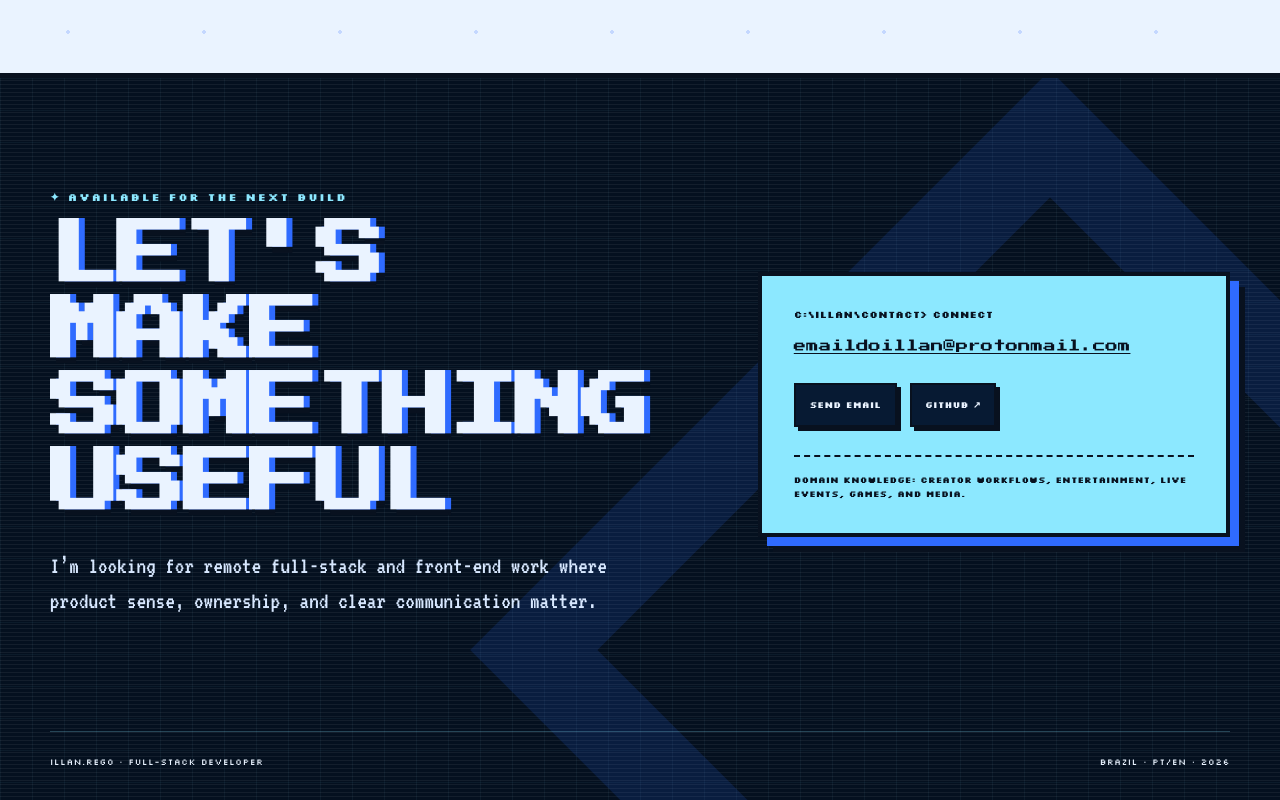
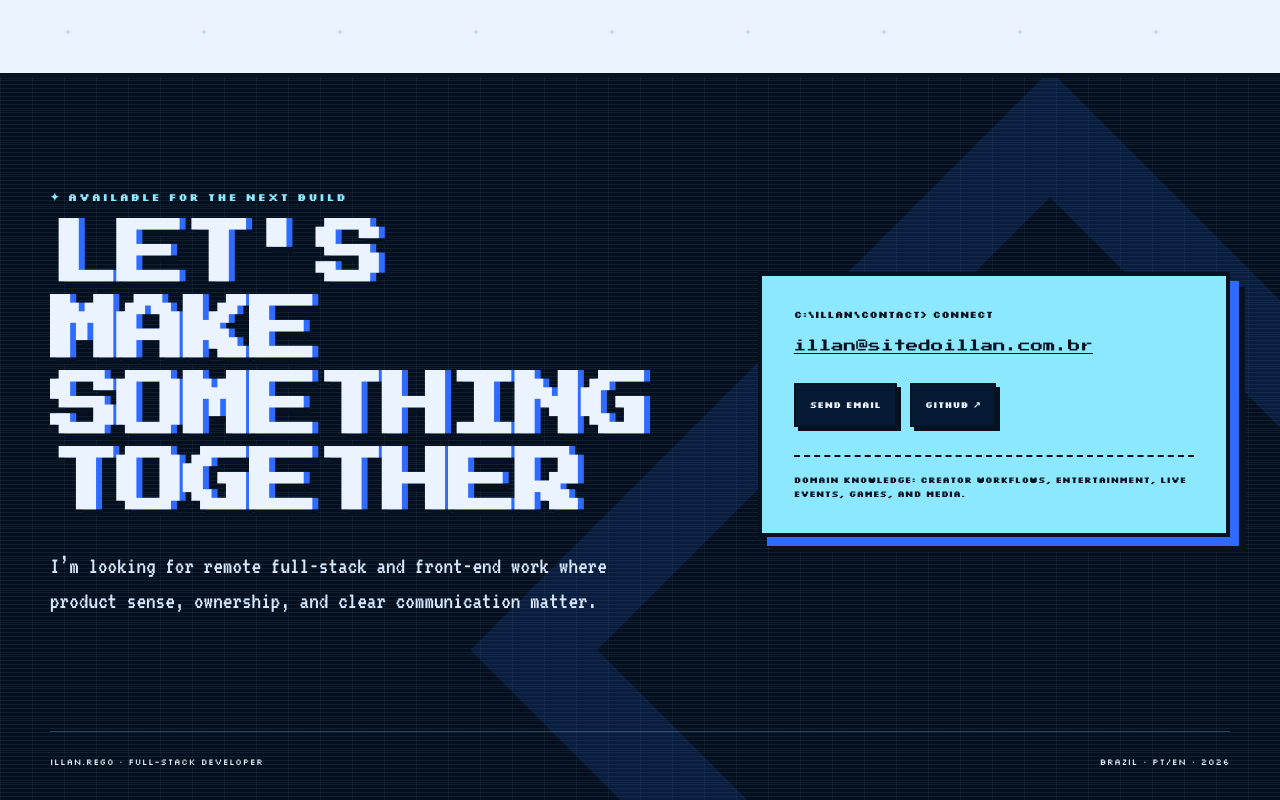
Before and after one commit to illanrego/portfolio, a website: page index.html in a window 1280 px wide. Shown: the part 2585-3385 px from the top of the page. Drawn offline with Linux system fonts and the light colour scheme.

Commit message:
Update contact headline and email address

```diff
--- a/index.html
+++ b/index.html
@@ -216,7 +216,7 @@
         <div class="contact-shell section-shell">
           <div class="contact-copy">
             <p class="section-kicker">✦ AVAILABLE FOR THE NEXT BUILD</p>
-            <h2 id="contact-title">LET'S MAKE<br />SOMETHING USEFUL</h2>
+            <h2 id="contact-title">LET'S MAKE<br />SOMETHING TOGETHER</h2>
             <p>
               I’m looking for remote full-stack and front-end work where product sense,
               ownership, and clear communication matter.
@@ -224,9 +224,9 @@
           </div>
           <aside class="contact-terminal">
             <p>C:\ILLAN\CONTACT&gt; connect</p>
-            <a href="mailto:emaildoillan@protonmail.com">emaildoillan@protonmail.com</a>
+            <a href="mailto:illan@sitedoillan.com.br">illan@sitedoillan.com.br</a>
             <div class="contact-links">
-              <a href="mailto:emaildoillan@protonmail.com">SEND EMAIL</a>
+              <a href="mailto:illan@sitedoillan.com.br">SEND EMAIL</a>
               <a href="https://github.com/illanrego" target="_blank" rel="noreferrer">GITHUB ↗</a>
             </div>
             <small>
```
